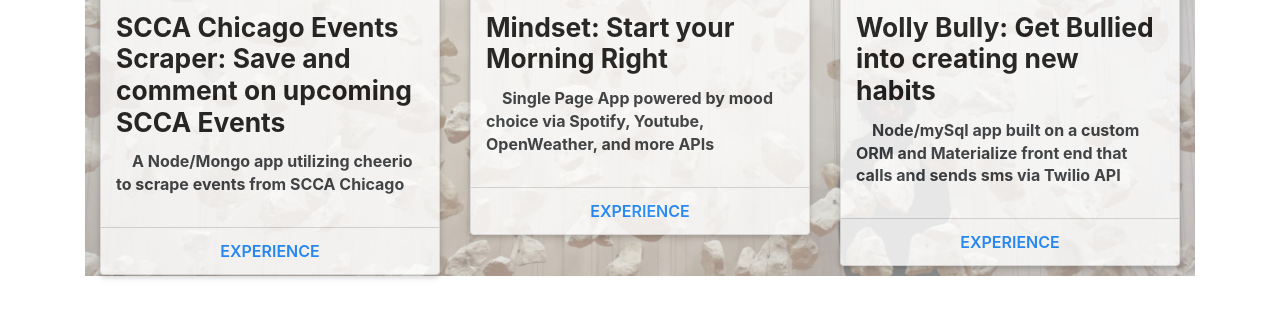
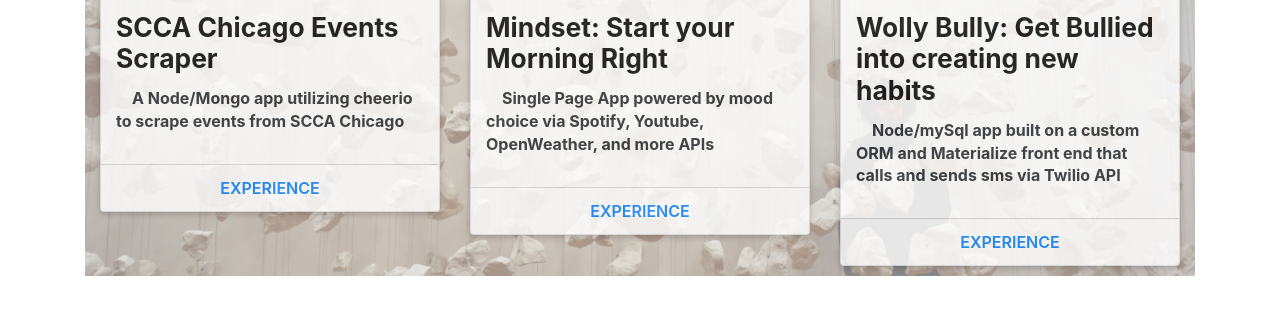
Before and after one commit to somemothersson/Portfolio, a website: page public/portfolio.html in a window 1280 px wide. Shown: the part 427-744 px from the top of the page. Drawn offline with nearby package versions, Linux system fonts and the light colour scheme; a web font is replaced by a local one.

Commit message:
updated text on scraper card

```diff
--- a/public/portfolio.html
+++ b/public/portfolio.html
@@ -87,7 +87,7 @@
                   </a>
                   <div class="card-content">
                     <h4 class="card-title">
-                      <a href="https://sm-scraper.herokuapp.com/"> SCCA Chicago Events Scraper: Save and comment on upcoming SCCA Events
+                      <a href="https://sm-scraper.herokuapp.com/"> SCCA Chicago Events Scraper
                       </a>
                     </h4>
                     <p class="non-t">
```
